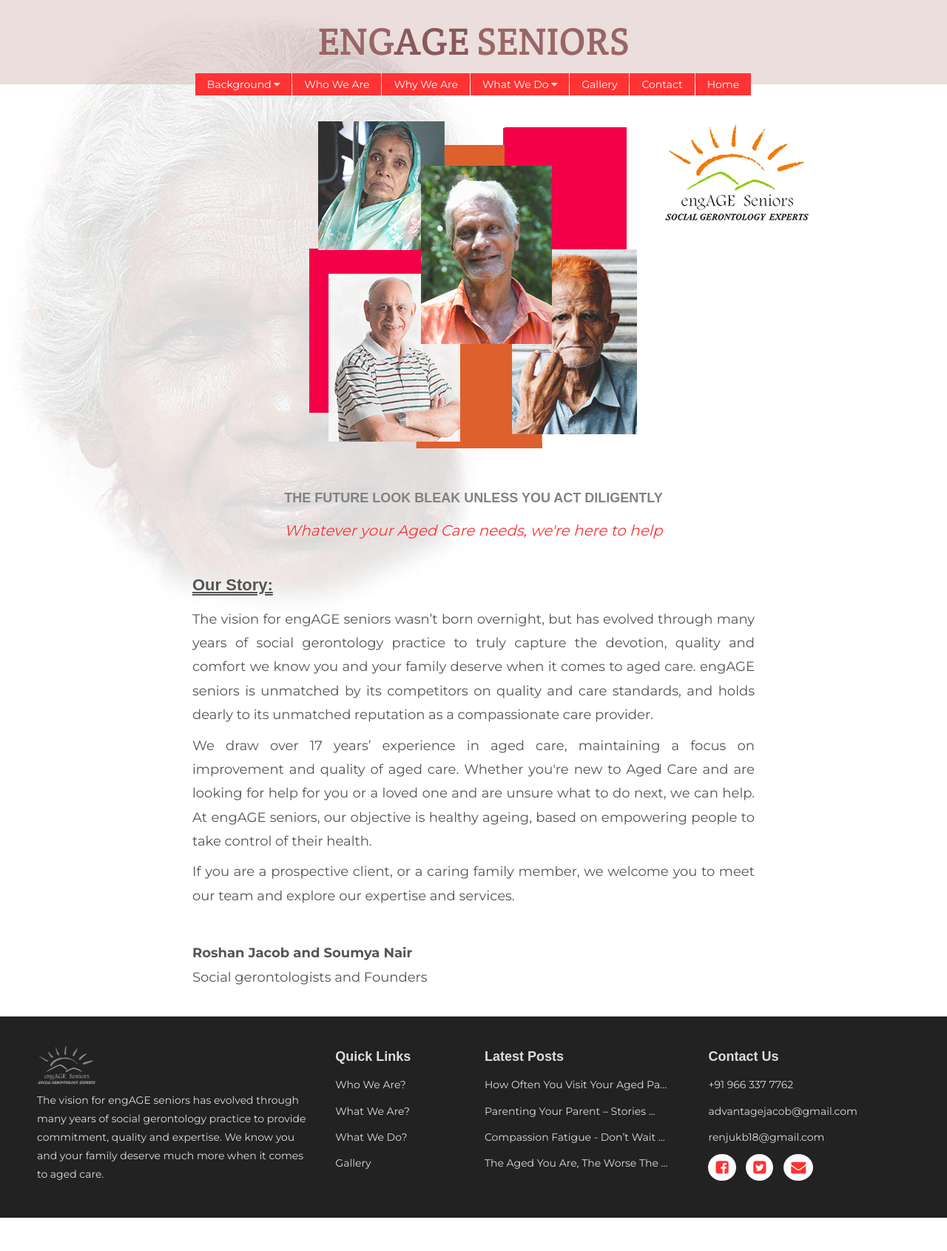
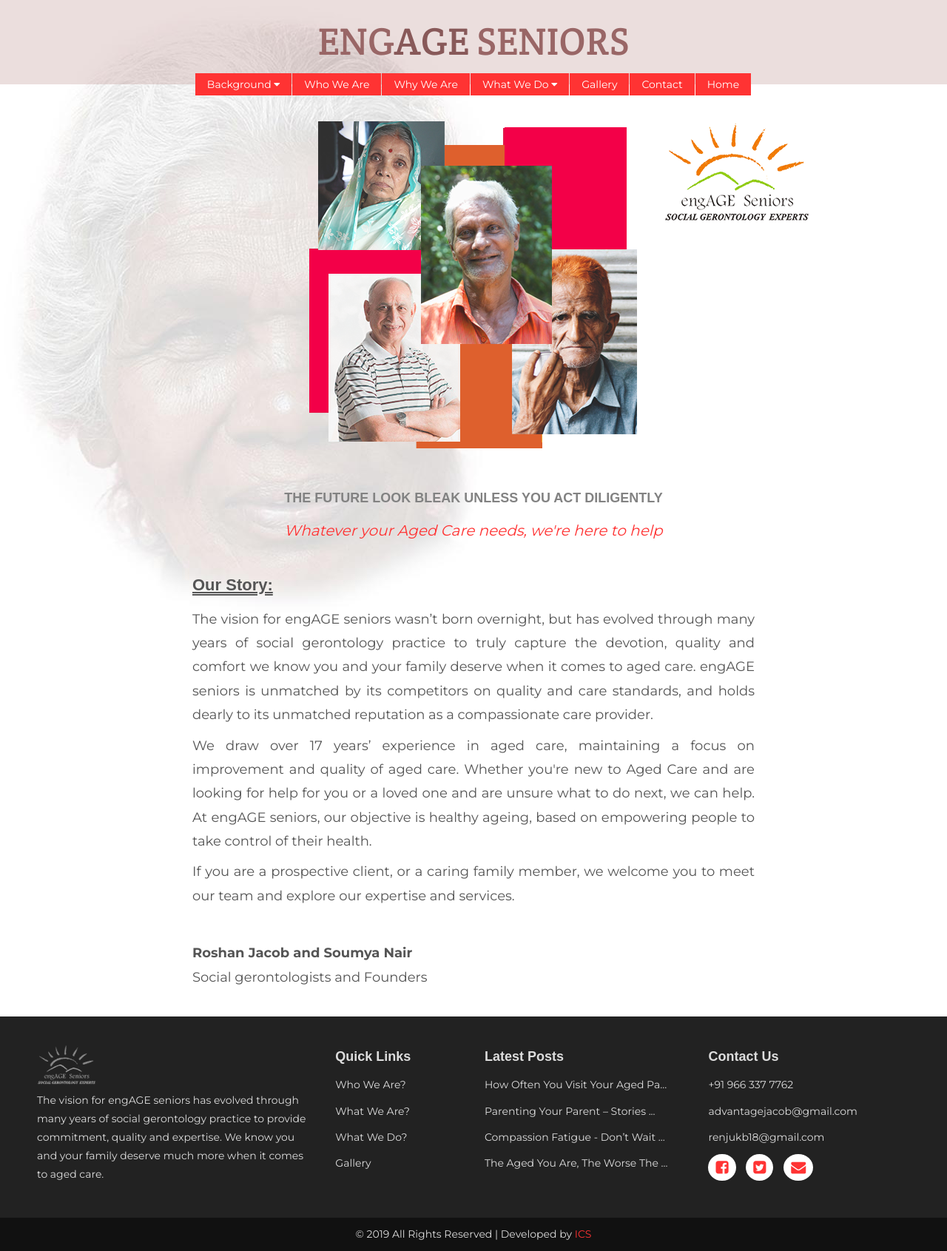
Before and after one commit to sharathdt/advantage-india, a Jekyll site: the page built from index.html, in a window 1280 px wide. Shown: the whole page at 74% size. Built offline with Jekyll 4.4.1, drawn with Linux system fonts in a browser that asks for light colours; before the commit the page ends 1646 px from its top, so only the background shows below that.

Commit message:
footer copyright added

```diff
--- a/_layouts/default.html
+++ b/_layouts/default.html
@@ -117,7 +117,19 @@
         </div>
         </div>
     </footer>
+
+
 </div>
+<div class="container-fluid">
+  <div class="row copyright">
+      <div class="col-md-12 text-center">
+        <p>
+          <small class="block">&copy;&nbsp;<script>document.write(new Date().getFullYear());</script>&nbsp;All Rights Reserved | Developed by <a href="https://icsoln.com">ICS</a></small>
+          </p>
+        </div>
+      </div>
+</div>
+
 <script src="https://ajax.googleapis.com/ajax/libs/jquery/3.3.1/jquery.min.js"></script>
 {% if page.url == '/gallery/' %}
 <script src="{{site.baseurl}}/js/gallery.js"></script>
--- a/_sass/_style.scss
+++ b/_sass/_style.scss
@@ -182,3 +182,21 @@ strong {
 .nostyle {
 	text-decoration: none;
 }
+
+
+.copyright {
+  padding: 10px 0;
+  background: #111;
+  color: #ddd;
+  p {
+    padding: 0 !important;
+    margin: 0 !important;
+    font-size: 14px;
+  }
+
+  a {
+    color: var(--brand-color);
+    text-decoration: none;
+  }
+
+}
```
